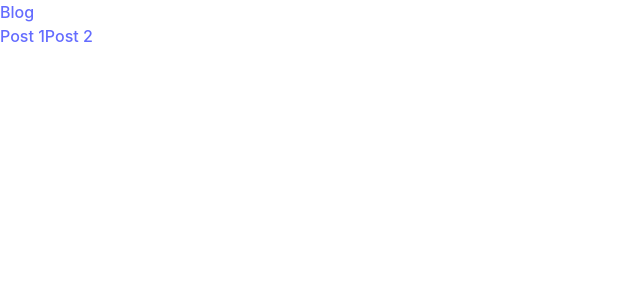
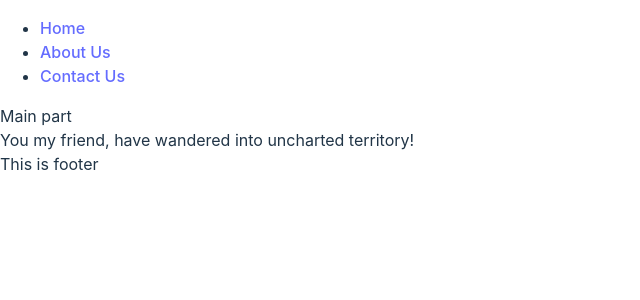
Before and after one commit to YKGupta/PEP-ReactJS-MongoDB, a React (Vite) app in the folder classwork/: page /blog in a window 1280 px wide. Shown: the top 300 px of the page, without its empty margins (0-640 px from the left). Built offline with nearby package versions, Linux system fonts and the light colour scheme.

Commit message:
Day 19- React Router Layout and Loading

```diff
--- a/classwork/src/App.jsx
+++ b/classwork/src/App.jsx
@@ -1,16 +1,11 @@
-import { Link, Route, BrowserRouter as Router, Routes } from 'react-router-dom';
+import { Router } from 'react-router-dom';
 import './App.css';
-import Blog from './Day 16/Blog';
-import Post from './Day 16/Post';
+import Root from './Day 19/Root';
 
 const App = () => {
 	return (
 		<Router>
-			<Link to='/blog'>Blog</Link>
-			<Routes>
-				<Route path='/blog' element={<Blog />} />
-				<Route path='/blog/:postID' element={<Post />} />
-			</Routes>
+			<Root />
 		</Router>
 	);
 }
--- /dev/null
+++ b/classwork/src/Day 19/About.jsx
@@ -0,0 +1,9 @@
+const About = () => {
+    return (
+        <div>
+            About Page
+        </div>
+    )
+}
+
+export default About;
--- /dev/null
+++ b/classwork/src/Day 19/Contact.jsx
@@ -0,0 +1,9 @@
+const Contact = () => {
+    return (
+        <div>
+            Contact Page
+        </div>
+    )
+}
+
+export default Contact;
--- /dev/null
+++ b/classwork/src/Day 19/Error.jsx
@@ -0,0 +1,9 @@
+const Error = () => {
+    return (
+        <div>
+            You my friend, have wandered into uncharted territory!
+        </div>
+    )
+}
+
+export default Error;
--- /dev/null
+++ b/classwork/src/Day 19/Home.jsx
@@ -0,0 +1,16 @@
+import { useLoaderData } from "react-router-dom";
+
+const Home = () => {
+
+    const data = useLoaderData();
+    const user = data.results[0];
+
+    return (
+        <div>
+            Home Page <br />
+            User = {JSON.stringify(user)} <br />
+        </div>
+    )
+}
+
+export default Home;
--- /dev/null
+++ b/classwork/src/Day 19/RandomUserLoader.js
@@ -0,0 +1,4 @@
+export const RandomUserLoader = async () => {
+    const response = await fetch("https://randomuser.me/api");
+    return await response.json();
+};
--- /dev/null
+++ b/classwork/src/Day 19/Root.jsx
@@ -0,0 +1,32 @@
+import { Link, Outlet } from "react-router-dom";
+
+const Root = () => {
+    return (
+        <div>
+            <header>
+                <nav>
+                    <ul>
+                        <li>
+                            <Link to='/'>Home</Link>
+                        </li>
+                        <li>
+                            <Link to='/about'>About Us</Link>
+                        </li>
+                        <li>
+                            <Link to='/contact'>Contact Us</Link>
+                        </li>
+                    </ul>
+                </nav>
+            </header>
+            <main>
+                Main part
+                <Outlet />
+            </main>
+            <footer>
+                This is footer
+            </footer>
+        </div>
+    )
+}
+
+export default Root;
--- a/classwork/src/main.jsx
+++ b/classwork/src/main.jsx
@@ -1,13 +1,42 @@
 import { StrictMode } from 'react'
 import { createRoot } from 'react-dom/client'
 import './index.css'
-import App from './App.jsx'
-import Provider from './Day 11/Provider.jsx'
+import Root from './Day 19/Root.jsx'
+import { createBrowserRouter, RouterProvider } from 'react-router-dom'
+import Home from './Day 19/Home.jsx'
+import About from './Day 19/About.jsx'
+import Contact from './Day 19/Contact.jsx'
+import Error from './Day 19/Error.jsx'
+import { RandomUserLoader } from './Day 19/RandomUserLoader.js'
+
+const Router = createBrowserRouter([
+	{
+		path: '/',
+		element: <Root />,
+		children: [
+			{
+				path: '/',
+				element: <Home />,
+				loader: RandomUserLoader
+			},
+			{
+				path: '/about',
+				element: <About />
+			},
+			{
+				path: '/contact',
+				element: <Contact />
+			},
+			{
+				path: '*',
+				element: <Error />
+			}
+		]
+	}
+]);
 
 createRoot(document.getElementById('root')).render(
 	<StrictMode>
-		<Provider>
-			<App />
-		</Provider>
-	</StrictMode>,
+		<RouterProvider router={Router} />
+	</StrictMode>
 )
```
